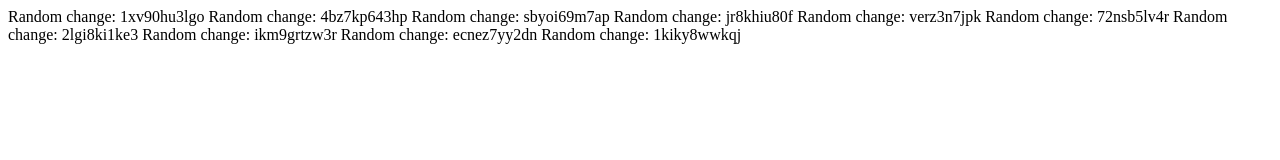
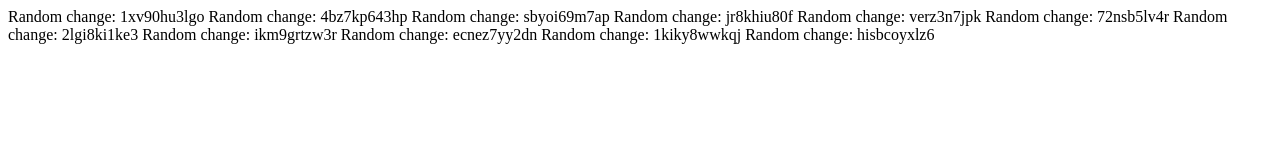
Before and after one commit to satya-hash/script-bot, a website: page index.html in a window 1280 px wide. Drawn offline with Linux system fonts and the light colour scheme.

Commit message:
Random update: 2024-12-16T09:25:50.062Z

```diff
--- a/index.html
+++ b/index.html
@@ -18,3 +18,4 @@
 Random change: ikm9grtzw3r
 Random change: ecnez7yy2dn
 Random change: 1kiky8wwkqj
+Random change: hisbcoyxlz6
```
